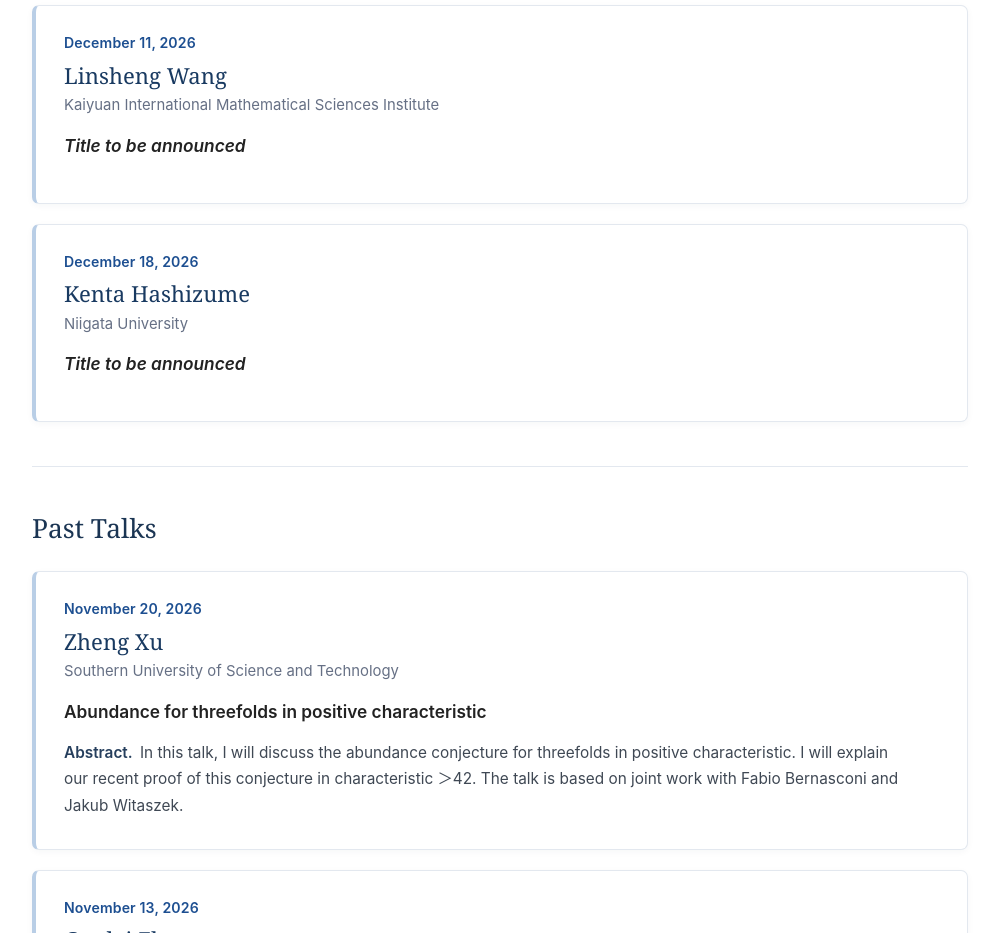
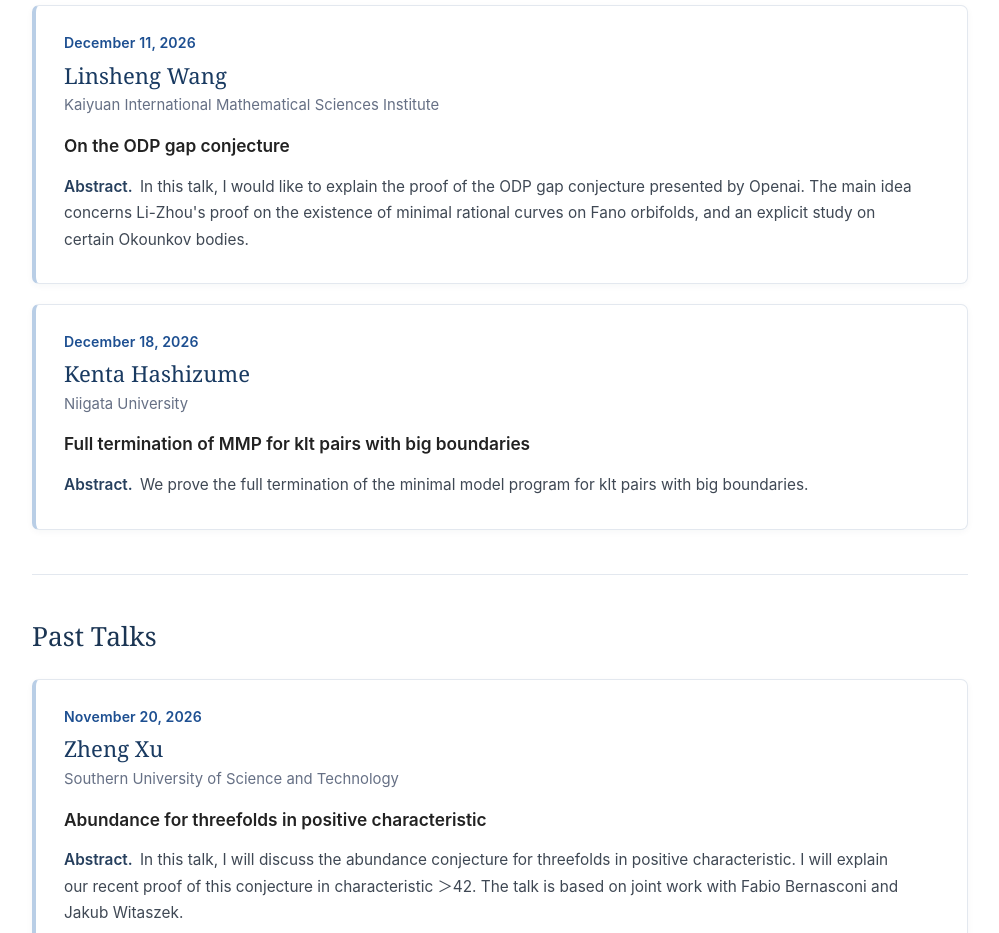
Before and after one commit to XiaoweiJiang-math/xiaoweijiang-math.github.io, a plain HTML site: page FDU_BGS.html in a window 1280 px wide. Shown: the part 1080-2013 px from the top of the page, without its empty margins (140-1139 px from the left). Drawn offline with nearby package versions, Linux system fonts and the light colour scheme.

Commit message:
Update FDU_BGS.html

```diff
--- a/FDU_BGS.html
+++ b/FDU_BGS.html
@@ -734,8 +734,8 @@ const talks = [
     date: "2026-12-18",
     speaker: "Kenta Hashizume",
     affiliation: "Niigata University",
-    title: "",
-    abstract: "",
+    title: " Full termination of MMP for klt pairs with big boundaries",
+    abstract: "We prove the full termination of the minimal model program for klt pairs with big boundaries.",
     specialTime: "",
     specialLocation: ""
   },
@@ -743,8 +743,8 @@ const talks = [
     date: "2026-12-11",
     speaker: "Linsheng Wang",
     affiliation: "Kaiyuan International Mathematical Sciences Institute",
-    title: "",
-    abstract: "",
+    title: "On the ODP gap conjecture",
+    abstract: "In this talk, I would like to explain the proof of the ODP gap conjecture presented by Openai. The main idea concerns Li-Zhou's proof on the existence of minimal rational curves on Fano orbifolds, and an explicit study on certain Okounkov bodies.",
     specialTime: "",
     specialLocation: ""
   },
```
